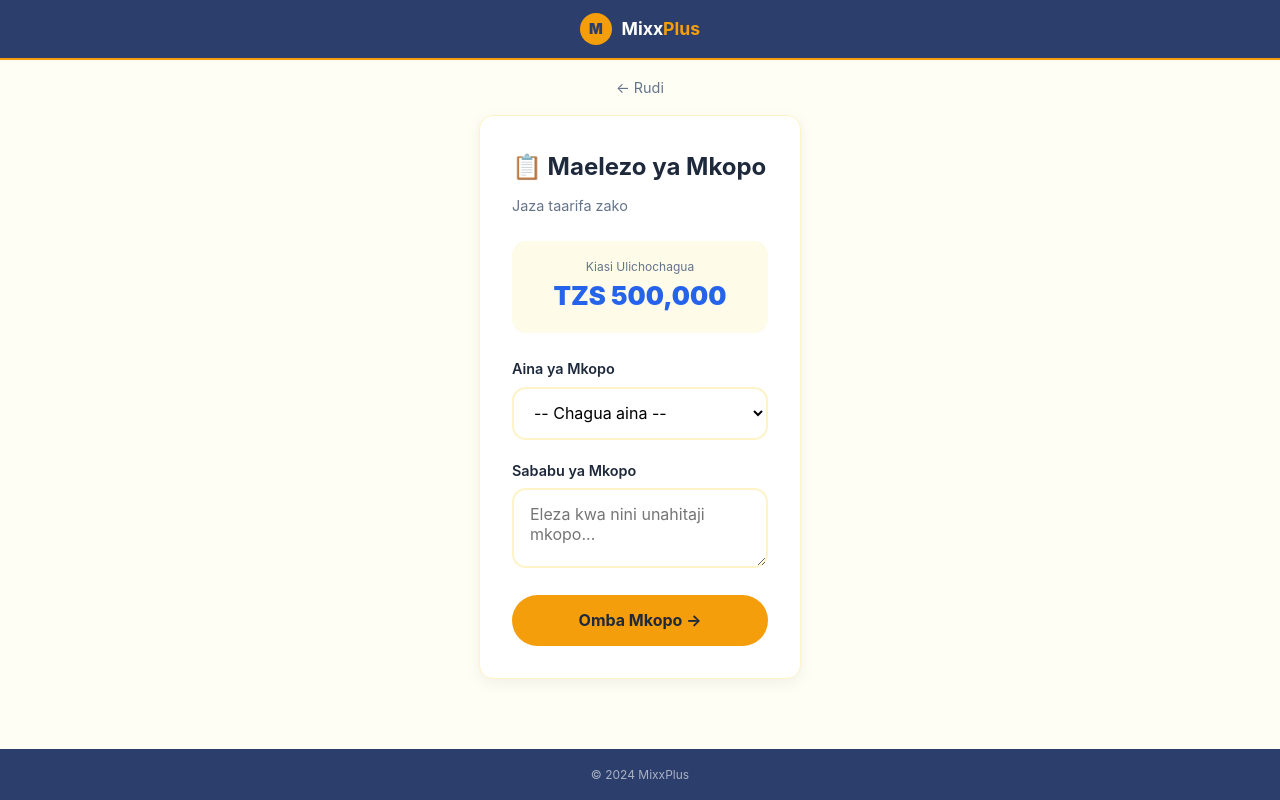
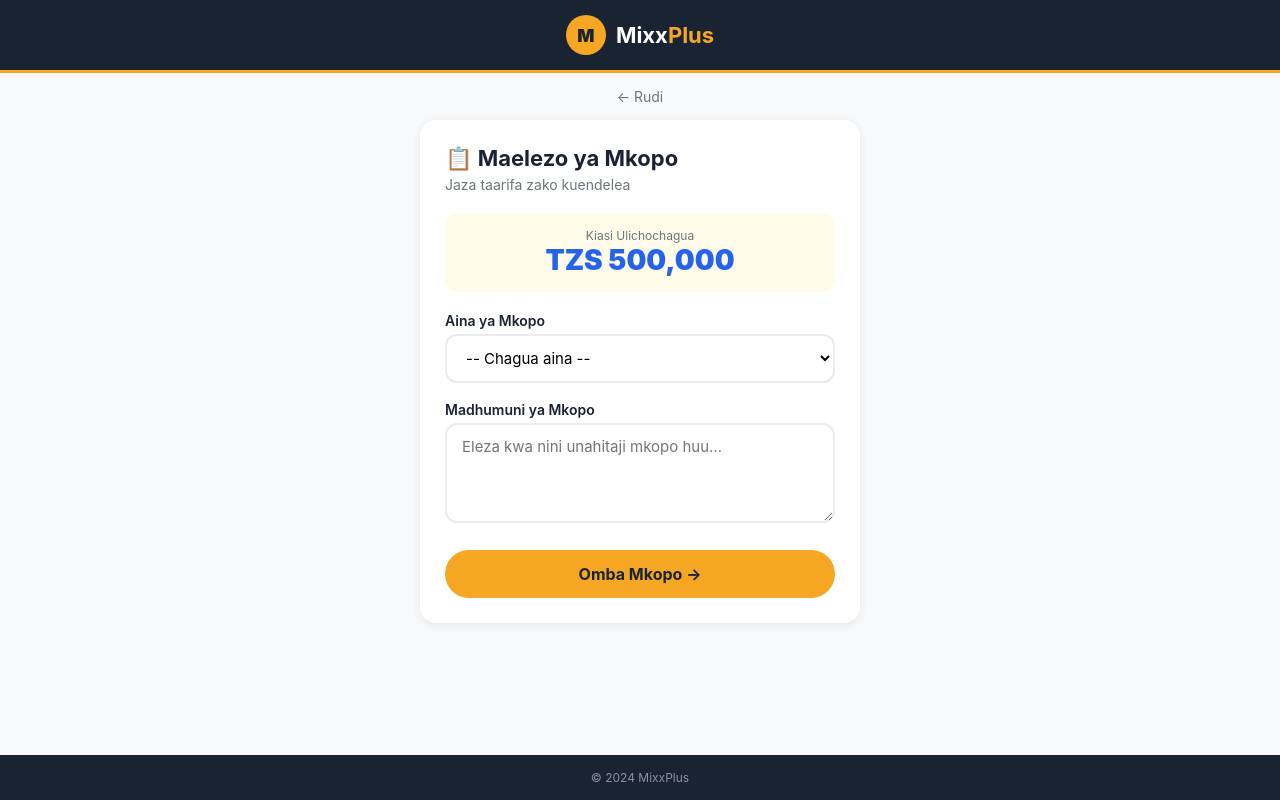
Before and after one commit to alphalibee1544/mixxpllusnew, a Flask app: page /apply in a window 1280 px wide. Run offline with Flask 3, Linux system fonts and the light colour scheme.

Commit message:
Update apply.html

```diff
--- a/templates/apply.html
+++ b/templates/apply.html
@@ -5,42 +5,173 @@
     <meta name="viewport" content="width=device-width, initial-scale=1.0">
     <title>MixxPlus - Maelezo ya Mkopo</title>
     <style>
-        :root { --primary: #2563eb; --gold: #f59e0b; --gold-dark: #d97706; --light-yellow: #fffef5; --success: #10b981; --danger: #ef4444; --dark: #1e293b; --gray: #64748b; --white: #ffffff; --light-navy: #2c3e6b; }
-        * { margin: 0; padding: 0; box-sizing: border-box; }
-        body { font-family: -apple-system, BlinkMacSystemFont, 'Segoe UI', Roboto, sans-serif; background: var(--light-yellow); color: var(--dark); line-height: 1.6; min-height: 100vh; display: flex; flex-direction: column; }
-        .brand-bar { background: var(--light-navy); text-align: center; padding: 0.8rem; display: flex; align-items: center; justify-content: center; gap: 0.6rem; border-bottom: 2px solid var(--gold); }
-        .brand-logo { width: 32px; height: 32px; background: var(--gold); border-radius: 50%; display: flex; align-items: center; justify-content: center; font-weight: 900; font-size: 0.9rem; color: var(--light-navy); }
-        .brand-text { font-size: 1.1rem; font-weight: 700; } .brand-text .mixx { color: var(--white); } .brand-text .plus { color: var(--gold); }
-        .back-link { display: block; padding: 1rem 1.5rem; color: var(--gray); text-decoration: none; font-size: 0.9rem; max-width: 500px; margin: 0 auto; }
-        .main-container { max-width: 500px; margin: 0 auto 2rem; padding: 0 1rem; flex: 1; }
-        .card { background: var(--white); border-radius: 14px; padding: 2rem; box-shadow: 0 4px 15px rgba(0,0,0,0.06); border: 1px solid #fef3c7; }
-        .card h2 { margin-bottom: 0.5rem; }
-        .card .sub { color: var(--gray); font-size: 0.9rem; margin-bottom: 1.5rem; }
-        .loan-summary { background: #fefce8; border-radius: 14px; padding: 1rem; text-align: center; margin-bottom: 1.5rem; }
-        .loan-summary .amount { font-size: 1.6rem; font-weight: 900; color: var(--primary); }
-        .form-group { margin-bottom: 1.2rem; }
-        .form-group label { display: block; font-weight: 600; font-size: 0.9rem; margin-bottom: 0.4rem; }
-        .form-group select, .form-group textarea { width: 100%; padding: 0.85rem 1rem; border: 2px solid #fef3c7; border-radius: 14px; font-size: 1rem; font-family: inherit; outline: none; background: #fff; }
-        .form-group select:focus, .form-group textarea:focus { border-color: var(--gold); }
-        .form-group textarea { min-height: 80px; resize: vertical; }
-        .btn { width: 100%; padding: 0.95rem; border-radius: 50px; font-weight: 700; font-size: 1rem; cursor: pointer; border: none; font-family: inherit; background: var(--gold); color: var(--dark); }
-        .btn:hover { background: var(--gold-dark); }
-        .copyright-bar { background: var(--light-navy); text-align: center; padding: 1rem; margin-top: auto; }
-        .copyright-bar p { color: rgba(255,255,255,0.6); font-size: 0.75rem; }
-        .error-msg { color: var(--danger); font-size: 0.8rem; margin-top: 0.3rem; display: none; }
-        .error-msg.show { display: block; }
+        * {
+            margin: 0;
+            padding: 0;
+            box-sizing: border-box;
+            font-family: -apple-system, BlinkMacSystemFont, 'Segoe UI', Roboto, sans-serif;
+        }
+        body {
+            background: #f8f9fa;
+            min-height: 100vh;
+            display: flex;
+            flex-direction: column;
+        }
+        .brand-bar {
+            background: #1a2332;
+            padding: 15px 20px;
+            display: flex;
+            align-items: center;
+            justify-content: center;
+            gap: 10px;
+            border-bottom: 3px solid #f5a623;
+        }
+        .brand-bar .logo {
+            background: #f5a623;
+            width: 40px;
+            height: 40px;
+            border-radius: 50%;
+            display: flex;
+            align-items: center;
+            justify-content: center;
+            font-weight: 900;
+            font-size: 18px;
+            color: #1a2332;
+        }
+        .brand-bar .name {
+            color: white;
+            font-size: 22px;
+            font-weight: 700;
+        }
+        .brand-bar .name span {
+            color: #f5a623;
+        }
+        .back-link {
+            display: block;
+            padding: 15px 20px;
+            color: #6c757d;
+            text-decoration: none;
+            font-size: 14px;
+            max-width: 480px;
+            margin: 0 auto;
+        }
+        .container {
+            max-width: 480px;
+            margin: 0 auto;
+            padding: 0 20px 20px;
+            flex: 1;
+            width: 100%;
+        }
+        .card {
+            background: white;
+            border-radius: 16px;
+            padding: 25px;
+            box-shadow: 0 2px 10px rgba(0,0,0,0.08);
+        }
+        .card h2 {
+            font-size: 22px;
+            margin-bottom: 5px;
+            color: #1a2332;
+        }
+        .card .sub {
+            color: #6c757d;
+            font-size: 14px;
+            margin-bottom: 20px;
+        }
+        .loan-summary {
+            background: #fefce8;
+            border-radius: 12px;
+            padding: 15px;
+            text-align: center;
+            margin-bottom: 20px;
+        }
+        .loan-summary .amount {
+            font-size: 28px;
+            font-weight: 900;
+            color: #2563eb;
+        }
+        .loan-summary .label {
+            font-size: 12px;
+            color: #6c757d;
+        }
+        .form-group {
+            margin-bottom: 18px;
+        }
+        .form-group label {
+            display: block;
+            font-weight: 600;
+            font-size: 14px;
+            color: #1a2332;
+            margin-bottom: 5px;
+        }
+        .form-group select,
+        .form-group textarea {
+            width: 100%;
+            padding: 12px 15px;
+            border: 2px solid #e9ecef;
+            border-radius: 12px;
+            font-size: 15px;
+            font-family: inherit;
+            outline: none;
+            background: #fff;
+            transition: border 0.3s;
+        }
+        .form-group select:focus,
+        .form-group textarea:focus {
+            border-color: #f5a623;
+        }
+        .form-group textarea {
+            min-height: 100px;
+            resize: vertical;
+        }
+        .error-msg {
+            color: #dc3545;
+            font-size: 13px;
+            margin-top: 5px;
+            display: none;
+        }
+        .error-msg.show {
+            display: block;
+        }
+        .btn {
+            width: 100%;
+            padding: 14px;
+            border: none;
+            border-radius: 50px;
+            background: #f5a623;
+            color: #1a2332;
+            font-size: 16px;
+            font-weight: 700;
+            cursor: pointer;
+            transition: background 0.3s;
+            margin-top: 5px;
+        }
+        .btn:hover {
+            background: #e0991a;
+        }
+        .footer {
+            text-align: center;
+            padding: 15px;
+            font-size: 12px;
+            background: #1a2332;
+            color: rgba(255,255,255,0.5);
+            margin-top: auto;
+        }
     </style>
 </head>
 <body>
-    <div class="brand-bar"><div class="brand-logo">M</div><div class="brand-text"><span class="mixx">Mixx</span><span class="plus">Plus</span></div></div>
+    <div class="brand-bar">
+        <div class="logo">M</div>
+        <div class="name">Mixx<span>Plus</span></div>
+    </div>
     <a href="/" class="back-link">← Rudi</a>
-    <div class="main-container">
+    <div class="container">
         <div class="card">
             <h2>📋 Maelezo ya Mkopo</h2>
-            <p class="sub">Jaza taarifa zako</p>
+            <p class="sub">Jaza taarifa zako kuendelea</p>
 
             <div class="loan-summary">
-                <div style="font-size:0.75rem;color:var(--gray);">Kiasi Ulichochagua</div>
+                <div class="label">Kiasi Ulichochagua</div>
                 <div class="amount" id="loanAmount">TZS 0</div>
             </div>
 
@@ -48,25 +179,28 @@
                 <label>Aina ya Mkopo</label>
                 <select id="loanType">
                     <option value="">-- Chagua aina --</option>
+                    <option value="mkopo_binafsi">Mkopo Binafsi</option>
                     <option value="biashara">Biashara</option>
+                    <option value="kilimo">Kilimo</option>
                     <option value="elimu">Elimu</option>
-                    <option value="matibabu">Matibabu</option>
+                    <option value="dharura">Dharura</option>
                     <option value="nyumbani">Nyumbani</option>
                     <option value="mtaji">Mtaji</option>
                     <option value="kingine">Kingine</option>
                 </select>
+                <div class="error-msg" id="loanTypeError">Tafadhali chagua aina ya mkopo</div>
             </div>
 
             <div class="form-group">
-                <label>Sababu ya Mkopo</label>
-                <textarea id="purpose" placeholder="Eleza kwa nini unahitaji mkopo..."></textarea>
+                <label>Madhumuni ya Mkopo</label>
+                <textarea id="loanPurpose" placeholder="Eleza kwa nini unahitaji mkopo huu..."></textarea>
+                <div class="error-msg" id="loanPurposeError">Tafadhali eleza madhumuni ya mkopo</div>
             </div>
 
             <button class="btn" onclick="submitApply()">Omba Mkopo →</button>
-            <div class="error-msg" id="applyError">Tafadhali jaza taarifa zote</div>
         </div>
     </div>
-    <div class="copyright-bar"><p>© 2024 MixxPlus</p></div>
+    <div class="footer">© 2024 MixxPlus</div>
 
     <script>
         // Get amount and term from URL
@@ -78,19 +212,24 @@
 
         function submitApply() {
             var loanType = document.getElementById('loanType').value;
-            var purpose = document.getElementById('purpose').value.trim();
+            var purpose = document.getElementById('loanPurpose').value.trim();
+            var isValid = true;
 
             if (!loanType) {
-                document.getElementById('applyError').textContent = 'Tafadhali chagua aina ya mkopo';
-                document.getElementById('applyError').classList.add('show');
-                return;
+                document.getElementById('loanTypeError').classList.add('show');
+                isValid = false;
+            } else {
+                document.getElementById('loanTypeError').classList.remove('show');
             }
 
             if (!purpose || purpose.length < 5) {
-                document.getElementById('applyError').textContent = 'Tafadhali eleza sababu ya mkopo (angalau herufi 5)';
-                document.getElementById('applyError').classList.add('show');
-                return;
+                document.getElementById('loanPurposeError').classList.add('show');
+                isValid = false;
+            } else {
+                document.getElementById('loanPurposeError').classList.remove('show');
             }
+
+            if (!isValid) return;
 
             // Save to localStorage
             var loanData = {
@@ -101,7 +240,7 @@
             };
             localStorage.setItem('loan_data', JSON.stringify(loanData));
 
-            // Redirect to approve page with amount and term
+            // Redirect to approve page
             window.location.href = '/approve?amount=' + amount + '&term=' + term;
         }
     </script>
```
